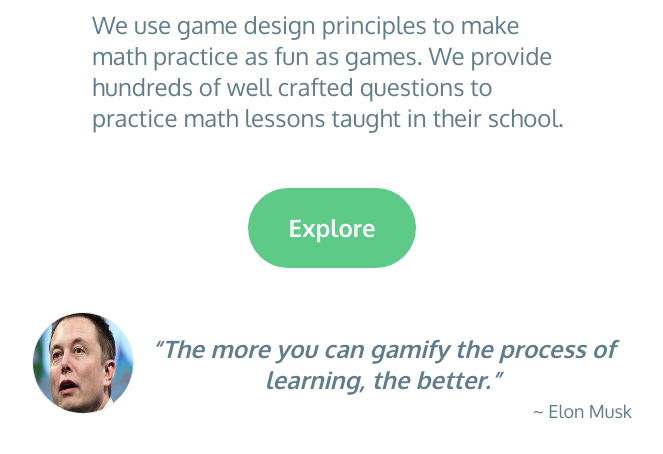
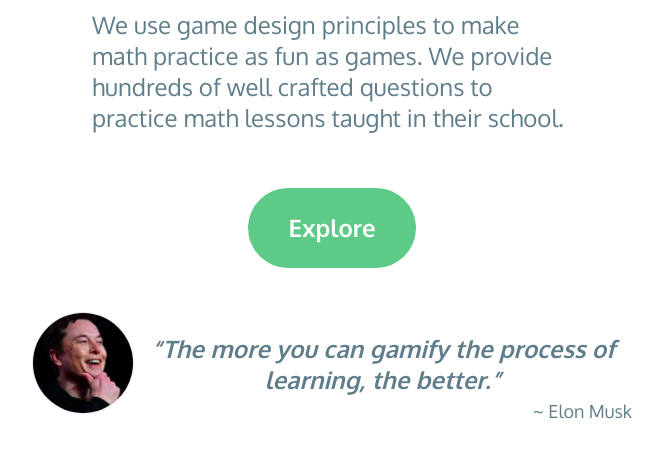
Before and after one commit to pixelmath/website, a Flask app: template templates/template_2.html in a window 1280 px wide. Shown: the part 284-738 px from the top of the page, without its empty margins (308-971 px from the left). Run offline with Flask 2, Linux system fonts and the light colour scheme; the template is opened without the code that fills it, so the values that code supplies are empty; parts of the project's set-up code (start-up, migrations or seed data) failed here and were passed over.

Commit message:
new image

```diff
--- a/templates/template_2.html
+++ b/templates/template_2.html
@@ -366,7 +366,7 @@
           </tr>
           <tr>
             <td>
-              <a href=""><img width="100" height="100" src="https://pixelmath.org/static/images/elon_musk.png" style="border: 1px solid #e5e5e5; border-radius: 50%;" alt="profile_screen"></a>
+              <a href=""><img width="100" height="100" src="https://pixelmath.org/static/images/elon_musk.jpg" style="border: 1px solid #e5e5e5; border-radius: 50%;" alt="profile_screen"></a>
             </td>
             <td>
               <div class="header-md">
```
Also changed, not shown: app/static/images/elon_musk.jpg (added), app/static/images/elon_musk.png (deleted).
